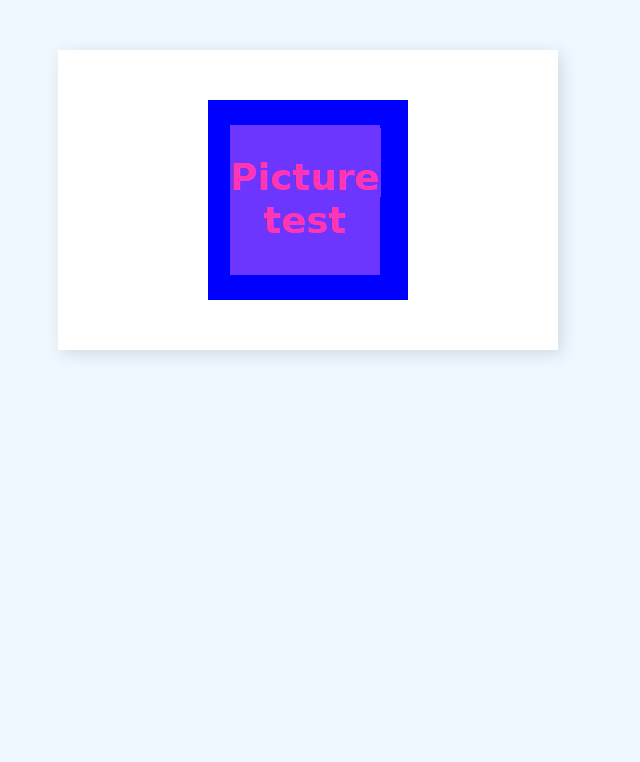
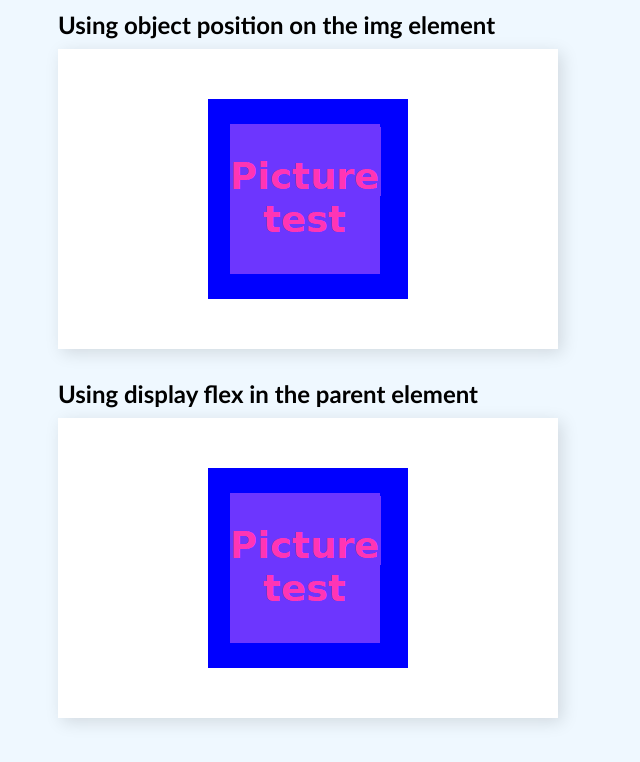
Before and after one commit to DDA209/testCv, a plain HTML site: page vertical-horizontal-align-element/index.html in a window 1280 px wide. Shown: the whole page, without its empty margins (0-640 px from the left). Drawn offline with Linux system fonts and the light colour scheme.

Commit message:
translate alt in english and add display flex case

```diff
--- a/vertical-horizontal-align-element/css/style.css
+++ b/vertical-horizontal-align-element/css/style.css
@@ -1,18 +1,30 @@
 body {
 	background-color: #eff8ffff;
+	font-family: 'Gill Sans', 'Gill Sans MT', Calibri, 'Trebuchet MS',
+		sans-serif;
 }
 
-div.content {
+h2 {
+	margin: 10px 0 0 50px;
+}
+
+div.container {
 	background-color: #ffffffff;
 	box-shadow: 4px 4px 16px #00000020;
 	height: 300px;
 	width: 500px;
-	margin: 50px;
+	margin: 10px 50px 30px 50px;
 }
 
-img {
+#first-way > img {
 	width: 100%;
 	height: 100%;
 	object-fit: none;
 	object-position: 50% 50%;
 }
+
+#second-way {
+	display: flex;
+	justify-content: center;
+	align-items: center;
+}
--- a/vertical-horizontal-align-element/index.html
+++ b/vertical-horizontal-align-element/index.html
@@ -1,15 +1,21 @@
 <!DOCTYPE html>
 <html>
+
 <head>
-    <title>imgage center and middle</title>
+    <title>image center and middle</title>
     <link rel="stylesheet" href="./css/style.css" />
 </head>
 
 <body>
-    <div class="content">
-        <img
-            src="./img/picture-test.png"
-            alt="Une image test 200px sur 200px">
+    <h2>Using object position on the img element</h2>
+    <div class="container" id="first-way">
+        <img src="./img/picture-test.png" alt="A picture centered horizontally and vertically">
+    </div>
+
+    <h2>Using display flex in the parent element</h2>
+    <div class="container" id="second-way">
+        <img src="./img/picture-test.png" alt="A picture centered horizontally and vertically">
     </div>
 </body>
+
 </html>
```
